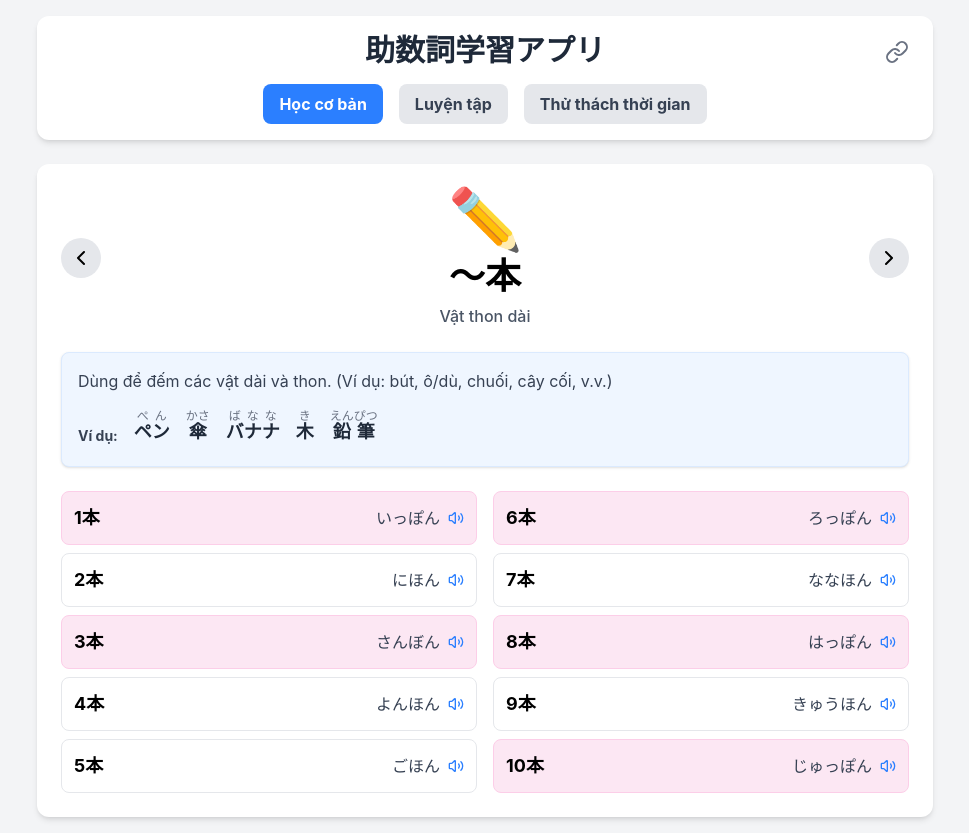
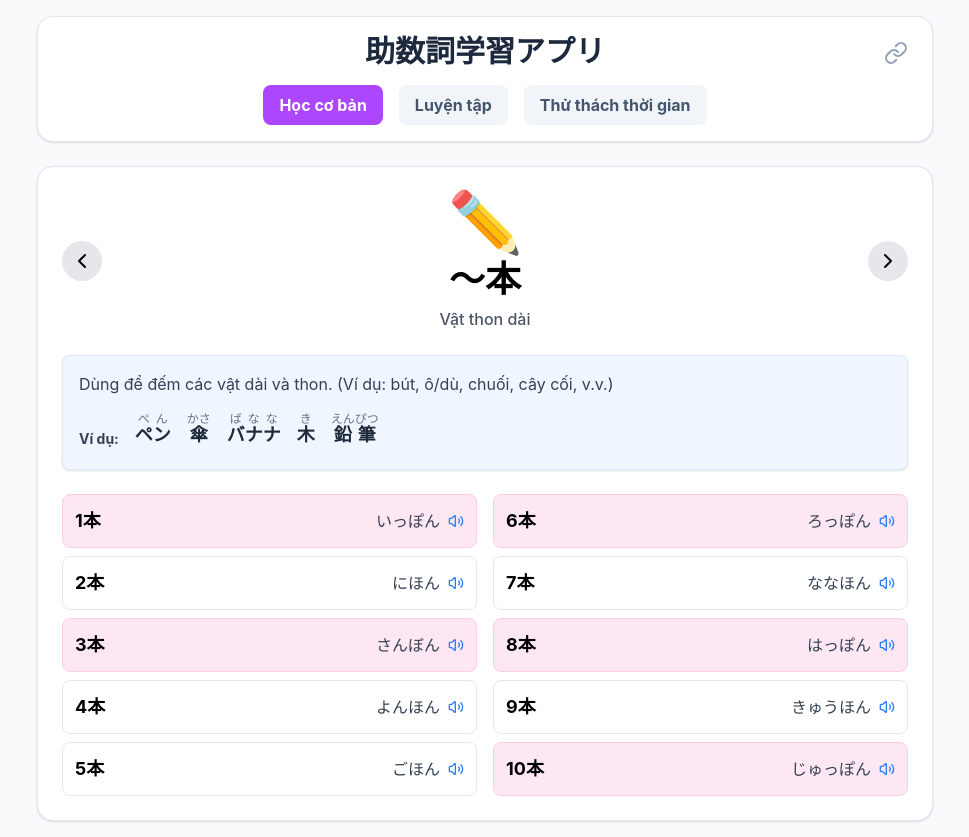
Before and after one commit to ITM-kaiwa/Counter, a React (Vite) app: page / in a window 1280 px wide. Shown: the whole page, without its empty margins (155-1124 px from the left). Built offline with nearby package versions, Linux system fonts and the light colour scheme.

Commit message:
Add files via upload

```diff
--- a/src/App.tsx
+++ b/src/App.tsx
@@ -8,33 +8,33 @@ function App() {
   const [mode, setMode] = useState<'basic' | 'practice' | 'timeAttack'>('basic')
 
   return (
-    <div className="min-h-screen bg-gray-100 flex flex-col items-center p-4">
-      <header className="w-full max-w-4xl bg-white rounded-xl shadow-md p-4 mb-6 relative text-center">
+    <div className="min-h-screen bg-slate-50 flex flex-col items-center p-4">
+      <header className="w-full max-w-4xl bg-white rounded-2xl shadow-sm border border-slate-200 p-4 mb-6 relative text-center">
         <a
           href="https://itm-kaiwa.github.io/Random/index.html"
           target="_blank"
           rel="noopener noreferrer"
-          className="absolute top-4 right-4 p-2 text-gray-500 hover:text-blue-500 hover:bg-blue-50 active:scale-95 rounded-full transition-all flex items-center justify-center"
+          className="absolute top-4 right-4 p-2 text-slate-400 hover:text-purple-500 hover:bg-purple-50 active:scale-95 rounded-full transition-all flex items-center justify-center"
           title="数字練習アプリへ"
         >
           <Link size={24} />
         </a>
-        <h1 className="text-3xl font-bold text-gray-800 mb-4">助数詞学習アプリ</h1>
+        <h1 className="text-3xl font-bold text-slate-800 mb-4">助数詞学習アプリ</h1>
         <div className="flex justify-center gap-4">
           <button
-            className={`px-4 py-2 rounded-lg font-bold transition-colors ${mode === 'basic' ? 'bg-blue-500 text-white' : 'bg-gray-200 text-gray-700 hover:bg-gray-300'}`}
+            className={`px-4 py-2 rounded-lg font-bold transition-colors ${mode === 'basic' ? 'bg-purple-500 text-white' : 'bg-slate-100 text-slate-600 hover:bg-slate-200'}`}
             onClick={() => setMode('basic')}
           >
             Học cơ bản
           </button>
           <button
-            className={`px-4 py-2 rounded-lg font-bold transition-colors ${mode === 'practice' ? 'bg-green-500 text-white' : 'bg-gray-200 text-gray-700 hover:bg-gray-300'}`}
+            className={`px-4 py-2 rounded-lg font-bold transition-colors ${mode === 'practice' ? 'bg-green-500 text-white' : 'bg-slate-100 text-slate-600 hover:bg-slate-200'}`}
             onClick={() => setMode('practice')}
           >
             Luyện tập
           </button>
           <button
-            className={`px-4 py-2 rounded-lg font-bold transition-colors ${mode === 'timeAttack' ? 'bg-red-500 text-white' : 'bg-gray-200 text-gray-700 hover:bg-gray-300'}`}
+            className={`px-4 py-2 rounded-lg font-bold transition-colors ${mode === 'timeAttack' ? 'bg-red-500 text-white' : 'bg-slate-100 text-slate-600 hover:bg-slate-200'}`}
             onClick={() => setMode('timeAttack')}
           >
             Thử thách thời gian
@@ -42,7 +42,7 @@ function App() {
         </div>
       </header>
 
-      <main className="w-full max-w-4xl bg-white rounded-xl shadow-md p-6">
+      <main className="w-full max-w-4xl bg-white rounded-2xl shadow-sm border border-slate-200 p-6">
         {mode === 'basic' && <BasicLearning />}
         {mode === 'practice' && <PracticeMode />}
         {mode === 'timeAttack' && <TimeAttack />}
```
